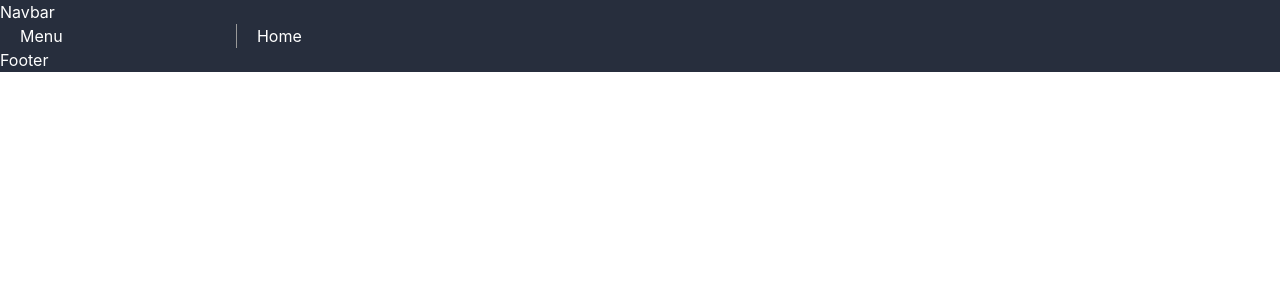
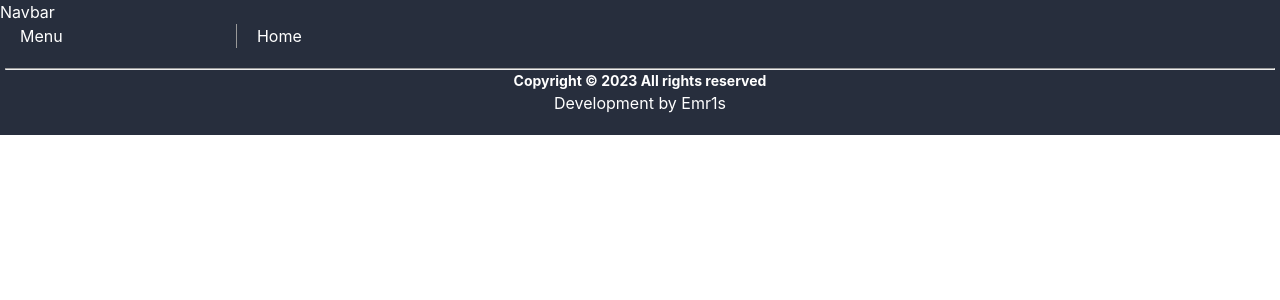
Before and after one commit to Emr1s/React-Admin-Dashboard, a React (Vite) app: page / in a window 1280 px wide. Shown: the top 300 px of the page. Built offline with nearby package versions, Linux system fonts and the light colour scheme.

Commit message:
created the footer

```diff
--- a/src/components/Footer/Footer.jsx
+++ b/src/components/Footer/Footer.jsx
@@ -3,7 +3,11 @@ import './Footer.scss'
 
 const Footer = () => {
   return (
-    <div>Footer</div>
+    <div className='footer'>
+      <hr />
+      <h2>Copyright © 2023 All rights reserved</h2>
+      <p>Development by Emr1s</p>
+    </div>
   )
 }
 
--- a/src/components/Footer/Footer.scss
+++ b/src/components/Footer/Footer.scss
@@ -0,0 +1,15 @@
+.footer{
+    display: flex;
+    flex-direction: column;
+    justify-content: center;
+    padding: 20px 0;
+    align-items: center;
+    width: 100%;
+    h2{
+        font-size: 14px;
+    }
+
+    hr{
+        width: 99%;
+    }
+}
```
